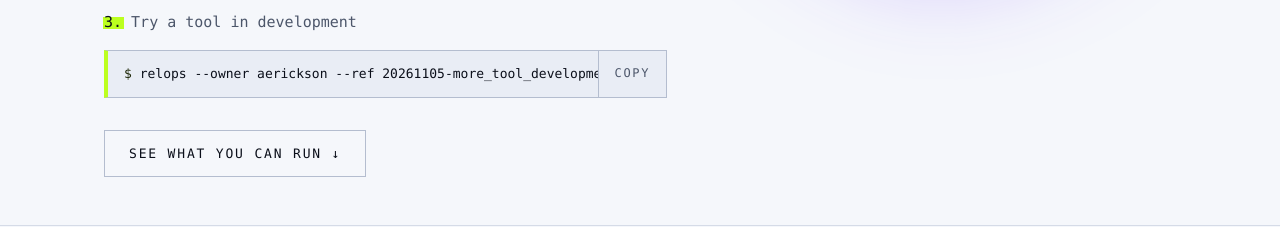
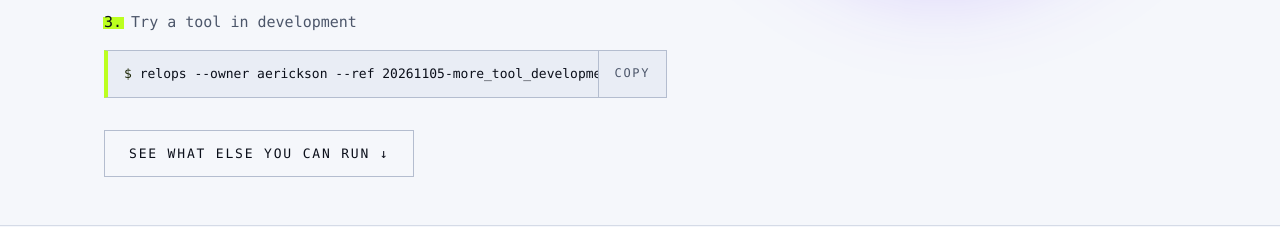
Before and after one commit to mozilla-platform-ops/relops-launcher, a plain HTML site: page quick_site/index.html in a window 1280 px wide. Shown: the part 820-1047 px from the top of the page. Drawn offline with Linux system fonts and the light colour scheme.

Commit message:
fix(site): clarify tools button text

```diff
--- a/quick_site/index.html
+++ b/quick_site/index.html
@@ -51,7 +51,7 @@
           <button type="button" data-copy="#hero-tool">copy</button>
         </div>
         <div class="hero__cta">
-          <a class="btn" href="#tools">See what you can run ↓</a>
+          <a class="btn" href="#tools">See what else you can run ↓</a>
         </div>
       </div>
       <div class="hero__art">
```
